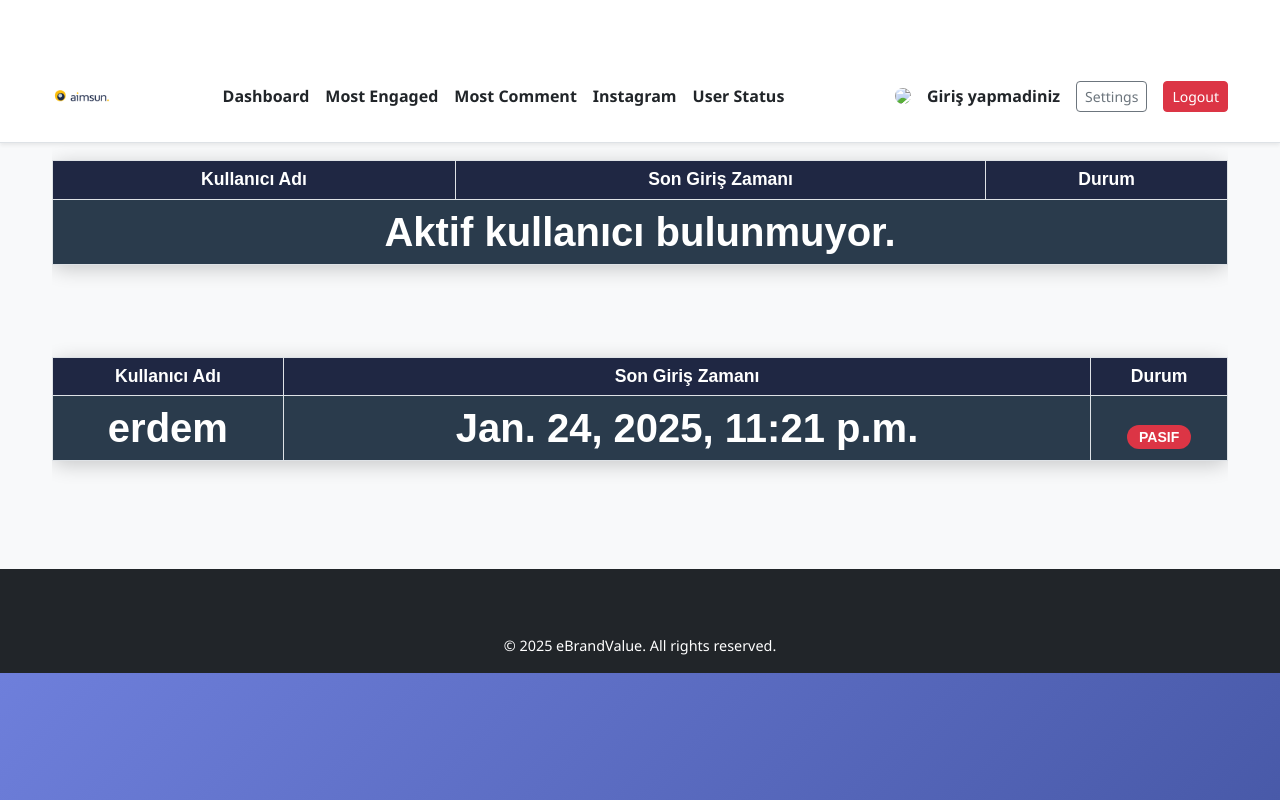
After one commit to erdemkamilunsal/origin, a Django app: page /user-status/ in a window 1280 px wide. The commit adds this page. Run offline with Django 5.2, Linux system fonts and the light colour scheme; data comes from the database, SQL or seed files in the repository; some libraries are stand-ins or nearby versions.

Commit message:
userstatus_added

```diff
--- a/myapp/urls.py
+++ b/myapp/urls.py
@@ -8,4 +8,5 @@ urlpatterns = [
     path('filtersbycomment/', views.filtersbycomment, name='filtersbycomment'),
     path('login/', CustomLoginView.as_view(), name='login'),
     path('logout/', views.custom_logout, name='logout'),  # Logout URL'si
+    path('user-status/', views.user_status, name='user_status'),
 ]
--- a/myapp/views.py
+++ b/myapp/views.py
@@ -7,6 +7,11 @@ from django.contrib.auth.decorators import login_required
 from django.contrib.auth.views import LoginView
 from django.contrib.auth import logout
 from django.http import HttpResponseRedirect
+from django.contrib.auth.models import User
+from django.utils import timezone
+from datetime import timedelta
+
+
 
 @login_required
 def index(request):
@@ -37,3 +42,16 @@ class CustomLoginView(LoginView):
 def custom_logout(request):
     logout(request)  # Kullanıcıyı çıkış yapar
     return HttpResponseRedirect('/login/')  # Çıkış yapıldıktan sonra login sayfasına yönlendir
+
+def user_status(request):
+    # Son 10 dakika içinde aktif olan kullanıcıları bulma
+    active_time_threshold = timezone.now() - timedelta(minutes=10)
+
+    # Aktif ve pasif kullanıcıları ayırmak
+    active_users = User.objects.filter(last_login__gte=active_time_threshold)
+    passive_users = User.objects.filter(last_login__lt=active_time_threshold)
+
+    return render(request, 'user_status.html', {
+        'active_users': active_users,
+        'passive_users': passive_users,
+    })
--- a/templates/base.html
+++ b/templates/base.html
@@ -26,6 +26,7 @@
             <a href="#" class="text-decoration-none text-dark fw-semibold">Most Engaged</a>
             <a href="#" class="text-decoration-none text-dark fw-semibold">Most Comment</a>
             <a href="#" class="text-decoration-none text-dark fw-semibold">Instagram</a>
+            <a href="#" class="text-decoration-none text-dark fw-semibold">User Status</a>
         </nav>
 
 
--- /dev/null
+++ b/templates/user_status.html
@@ -0,0 +1,146 @@
+{% extends 'base.html' %}
+
+{% load static %}
+{% load custom_tags %}
+{% block title %} eBrandValue - Latest Data from Social Media Channels {% endblock %}
+
+
+{% block content %}
+    <style>
+        /* Genel Sayfa Tasarımı */
+        body {
+            margin: 0;
+            padding: 0;
+            background: linear-gradient(135deg, #6e7fdb, #3a4b95);
+            font-family: 'Segoe UI', Tahoma, Geneva, Verdana, sans-serif;
+            color: white;
+        }
+
+        .container {
+            max-width: 1200px;
+            margin-top: 50px;
+        }
+
+        h1 {
+            font-size: 3rem;
+            font-weight: 600;
+            margin-bottom: 30px;
+            text-align: center;
+        }
+
+        /* Tablo stili */
+        .table {
+            background-color: rgba(255, 255, 255, 0.1);
+            border-radius: 12px;
+            box-shadow: 0 4px 20px rgba(0, 0, 0, 0.2);
+            margin-bottom: 30px;
+        }
+
+        .table th {
+            background-color: #1f2743;
+            color: white;
+            font-size: 1.1rem;
+        }
+
+        .table td {
+            background-color: #2c3e50;
+            color: white;
+        }
+
+        .badge-active, .badge-passive {
+            padding: 5px 12px;
+            border-radius: 20px;
+            font-size: 0.875rem;
+            color: white;
+            text-transform: uppercase;
+        }
+
+        .badge-active {
+            background-color: #28a745;
+        }
+
+        .badge-passive {
+            background-color: #dc3545;
+        }
+
+        /* Hover Efekti */
+        .table tbody tr:hover {
+            background-color: #34495e;
+            cursor: pointer;
+        }
+
+        /* Mobil Uyumu */
+        @media (max-width: 768px) {
+            h1 {
+                font-size: 2rem;
+            }
+
+            .table-responsive {
+                overflow-x: scroll;
+            }
+        }
+    </style>
+
+
+
+    <!-- Aktif Kullanıcılar Tablosu -->
+    <div class="table-responsive">
+        <h2 class="text-center text-light mb-4">Aktif Kullanıcılar</h2>
+        <table class="table table-striped table-bordered">
+            <thead>
+                <tr>
+                    <th>Kullanıcı Adı</th>
+                    <th>Son Giriş Zamanı</th>
+                    <th>Durum</th>
+                </tr>
+            </thead>
+            <tbody>
+                {% for user in active_users %}
+                <tr>
+                    <td>{{ user.username }}</td>
+                    <td>{{ user.last_login }}</td>
+                    <td><span class="badge-active badge">Aktif</span></td>
+                </tr>
+                {% empty %}
+                <tr>
+                    <td colspan="3" class="text-center">Aktif kullanıcı bulunmuyor.</td>
+                </tr>
+                {% endfor %}
+            </tbody>
+        </table>
+    </div>
+
+    <!-- Pasif Kullanıcılar Tablosu -->
+    <div class="table-responsive">
+        <h2 class="text-center text-light mb-4">Pasif Kullanıcılar</h2>
+        <table class="table table-striped table-bordered">
+            <thead>
+                <tr>
+                    <th>Kullanıcı Adı</th>
+                    <th>Son Giriş Zamanı</th>
+                    <th>Durum</th>
+                </tr>
+            </thead>
+            <tbody>
+                {% for user in passive_users %}
+                <tr>
+                    <td>{{ user.username }}</td>
+                    <td>{{ user.last_login }}</td>
+                    <td><span class="badge-passive badge">Pasif</span></td>
+                </tr>
+                {% empty %}
+                <tr>
+                    <td colspan="3" class="text-center">Pasif kullanıcı bulunmuyor.</td>
+                </tr>
+                {% endfor %}
+            </tbody>
+        </table>
+    </div>
+
+</div>
+
+<!-- Bootstrap JS ve Bağımlılıkları -->
+<script src="https://cdn.jsdelivr.net/npm/@popperjs/core@2.11.6/dist/umd/popper.min.js" integrity="sha384-oBqDVmMz4fnFO9gyb6E6k9u12X+aJ5j5p4sKmf9D6yZJqD5h5Bh4gxw2bbV3wA4k" crossorigin="anonymous"></script>
+<script src="https://cdn.jsdelivr.net/npm/bootstrap@5.3.0-alpha1/dist/js/bootstrap.min.js" integrity="sha384-pzjw8f+ua7Kw1TIq0xM25X/Wp7Y5zXc2JvxtuVuTtW9HkKzsa6t6p2Rg7sbhFvEv" crossorigin="anonymous"></script>
+
+{% endblock %}
```
